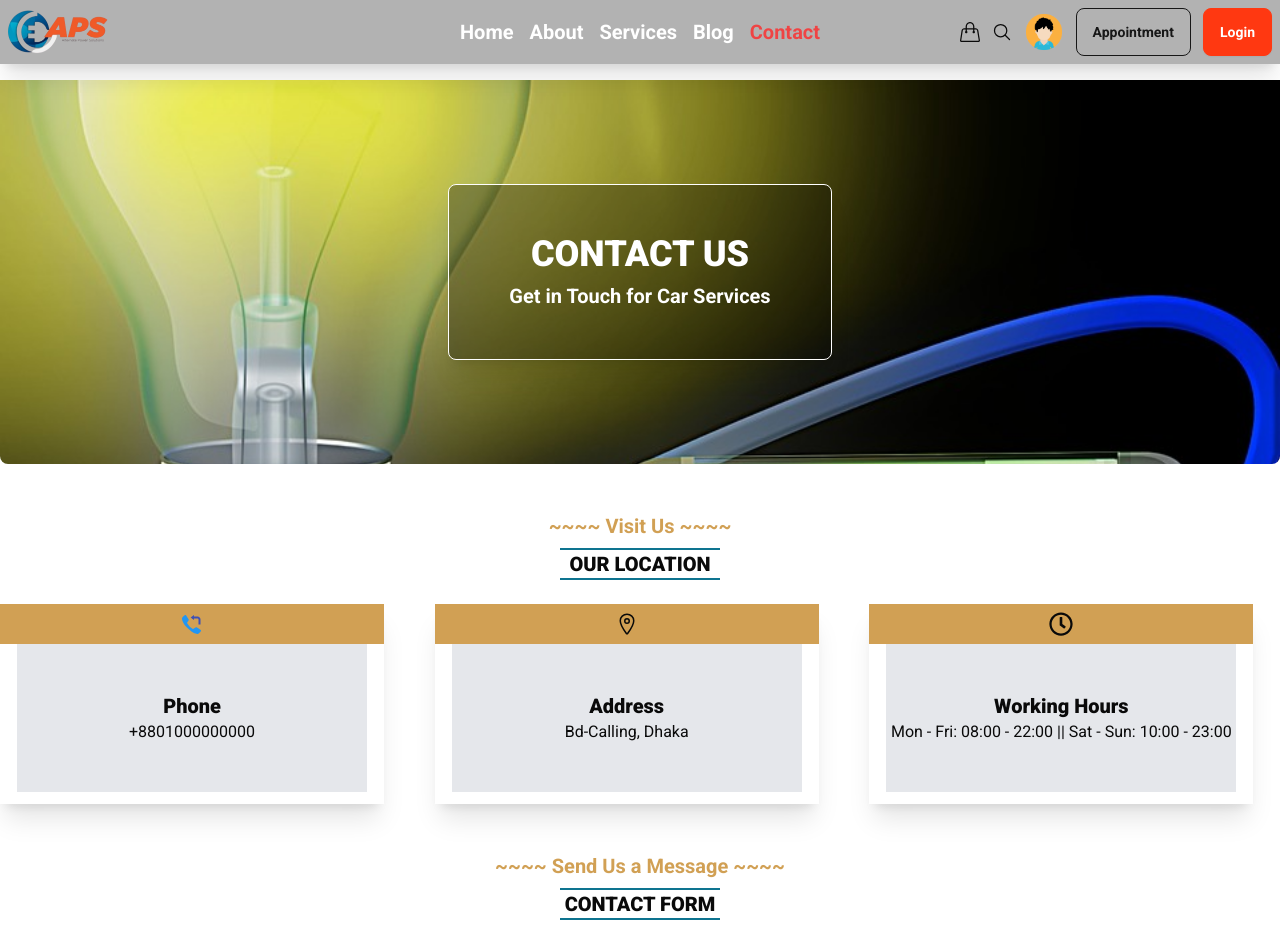
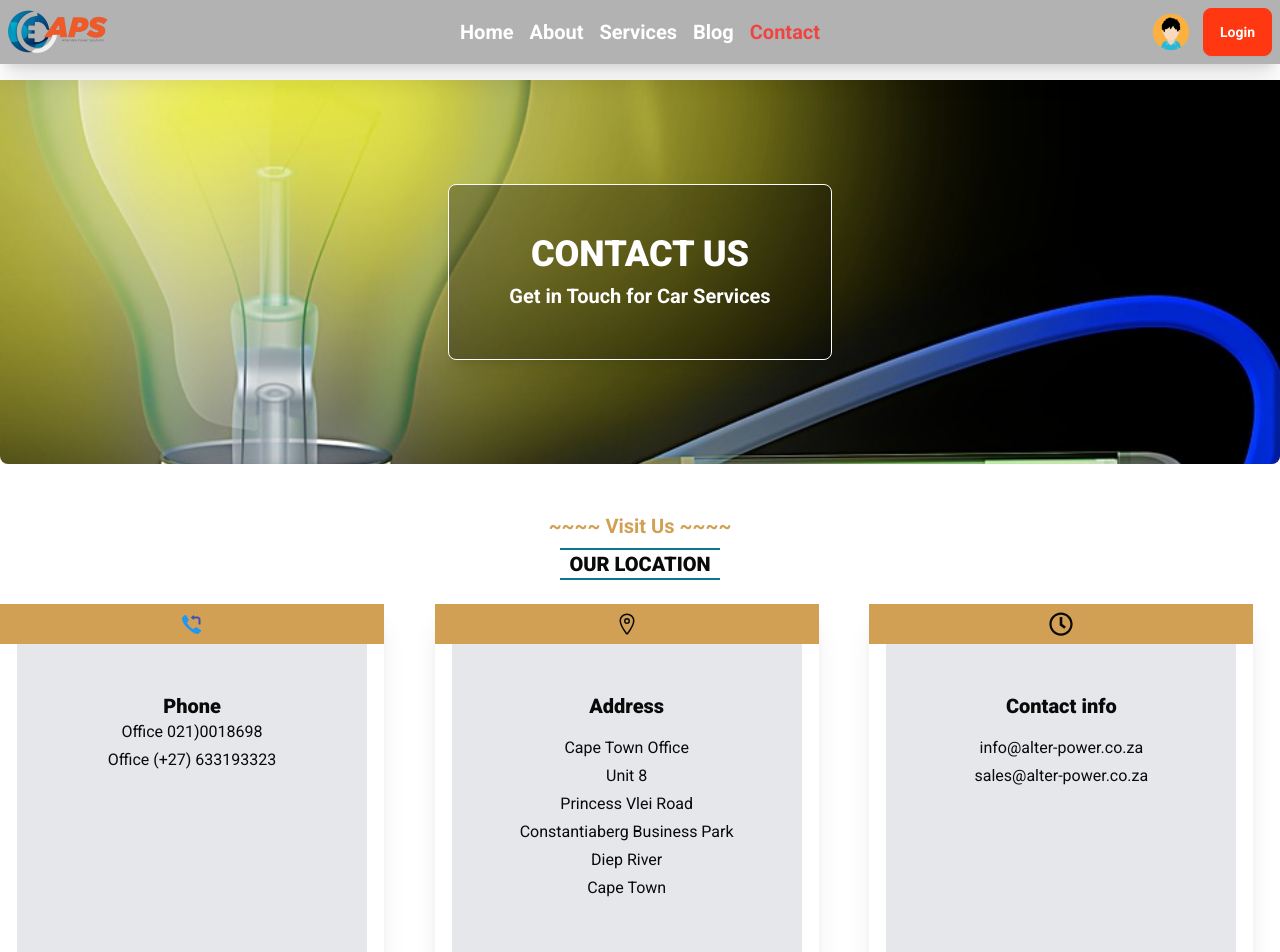
Before and after one commit to Nazrul144/Alternate_Power_Sn, a Next.js app: page /contact in a window 1280 px wide. Shown: the top 952 px of the page. Built offline with nearby package versions, Linux system fonts and the light colour scheme.

Commit message:
Project done

```diff
--- a/src/components/HomePage/Address.jsx
+++ b/src/components/HomePage/Address.jsx
@@ -11,7 +11,7 @@ const Address = () => {
             <SlCalender className="text-2xl text-red-400" />
           </div>
           <div>
-            <h1>We are open monday-friday</h1>
+            <h1>We are open friday-friday</h1>
             <h1 className="font-bold text-xl"> 7:00 am - 9:00 pm</h1>
           </div>
         </div>
@@ -30,7 +30,7 @@ const Address = () => {
           </div>
           <div>
             <h1>Need a repair? our address</h1>
-            <h1 className="font-bold text-white">Liza Street, New York</h1>
+            <h1 className="font-bold text-white">Cape Town Office</h1>
           </div>
         </div>
       </div>
--- a/src/components/contact/Location.jsx
+++ b/src/components/contact/Location.jsx
@@ -17,8 +17,9 @@ const Location = () => {
               <FcCallback className="text-2xl font-extrabold mt-2 mb-2 " />
               </div>
                 <div className="bg-gray-200 w-[350px] mx-auto mb-3">
-                     <h1 className="font-extrabold text-xl text-center pt-12">Phone</h1>
-                     <h1 className="text-center pb-12">+8801000000000</h1>
+                     <h1 className="font-extrabold text-xl text-center pt-12 ">Phone</h1>
+                     <h1 className="text-center pb-1">Office 021)0018698</h1>
+                     <h1 className="text-center pb-48">Office (+27) 633193323</h1>
                 </div>
 
             </div>
@@ -29,8 +30,13 @@ const Location = () => {
               <IoLocationOutline className="text-2xl font-extrabold mt-2 mb-2 "/>
               </div>
                 <div className="bg-gray-200 w-[350px] mx-auto mb-3">
-                     <h1 className="font-extrabold text-xl text-center pt-12">Address</h1>
-                     <h1 className="text-center pb-12">Bd-Calling, Dhaka</h1>
+                     <h1 className="font-extrabold text-xl text-center pt-12 pb-4">Address</h1>
+                     <h1 className="text-center pb-1">Cape Town Office</h1>
+                     <h1 className="text-center pb-1">Unit 8</h1>
+                     <h1 className="text-center pb-1">Princess Vlei Road</h1>
+                     <h1 className="text-center pb-1">Constantiaberg Business Park</h1>
+                     <h1 className="text-center pb-1">Diep River</h1>
+                     <h1 className="text-center pb-16">Cape Town</h1>
                 </div>
             </div>
           </div>
@@ -40,9 +46,11 @@ const Location = () => {
               <FaRegClock className="text-2xl font-extrabold mt-2 mb-2 " />
               </div>
                 <div className="bg-gray-200 w-[350px] mx-auto mb-3">
-                     <h1 className="font-extrabold text-xl text-center pt-12">Working Hours</h1>
-                     <h1 className="text-center pb-12">Mon - Fri: 08:00 - 22:00 || Sat - Sun: 10:00 - 23:00</h1>
+                     <h1 className="font-extrabold text-xl text-center pt-12 pb-4">Contact info</h1>
+                     <h1 className="text-center pb-1 ">info@alter-power.co.za</h1>
+                     <h1 className="text-center pb-44">sales@alter-power.co.za</h1>
                 </div>
+
             </div>
           </div>
         </div>
--- a/src/components/shared/Navbar.jsx
+++ b/src/components/shared/Navbar.jsx
@@ -1,16 +1,13 @@
 "use client";
-import { signOut, useSession } from "next-auth/react";
 import Image from "next/image";
 import Link from "next/link";
 import { usePathname } from "next/navigation";
 import { useEffect, useState } from "react";
-import { IoSearchOutline } from "react-icons/io5";
-import { SlHandbag } from "react-icons/sl";
 
 const Navbar = () => {
   const pathName = usePathname();
 
-  //Changing Menu Color by using useEffect:
+
   const [scrollY, setScrollY] = useState(0);
 
   useEffect(()=>{
@@ -18,7 +15,7 @@ const Navbar = () => {
     const handleScroll = ()=>{
       setScrollY(window.scrollY)
     }
-    window.addEventListener('scroll', handleScroll) //Update scroll position when user scroll
+    window.addEventListener('scroll', handleScroll)
 
     return ()=>{
       window.removeEventListener('scroll',handleScroll)
@@ -64,8 +61,6 @@ const Navbar = () => {
         </div>
         <div className="navbar-end ">
           <div className="flex space-x-3 items-center">
-            <SlHandbag className="text-xl" />
-            <IoSearchOutline className="text-xl" />
             <div className="avatar">
               <div className="w-10 rounded-full ">
                 <Image
@@ -75,14 +70,10 @@ const Navbar = () => {
                   width={30}
                   height={30}
                 />
-                {/* {name && (
-                  <div className="absolute bottom-0 top-4 w-full  text-black text-sm font-bold rounded-md p-1 opacity-0 hover:opacity-100 transition-opacity duration-300 ">
-                    {name}
-                  </div>
-                )} */}
+
               </div>
             </div>
-            <button className="btn text-primary btn-outline">Appointment</button>
+
             <Link href={"/login"}>
              <button className="btn btn-primary text-white font-bold">Login</button>
             </Link>
```
